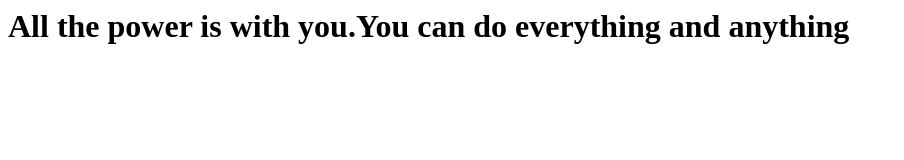
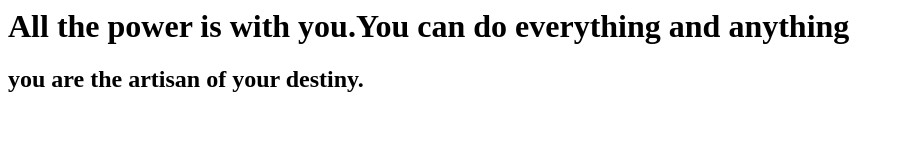
Before and after one commit to Alberthien/Alberthien, a plain HTML site: page index.html in a window 1280 px wide. Shown: the whole page, without its empty margins (0-904 px from the left). Drawn offline with Linux system fonts and the light colour scheme.

Commit message:
added second quotes

```diff
--- a/index.html
+++ b/index.html
@@ -1,5 +1,6 @@
 <html
 <body>
 <h1>All the power is with you.You can do everything and anything</h1>
+<h2>you are the artisan of your destiny.</h2>
 </body>
 </html>
```
